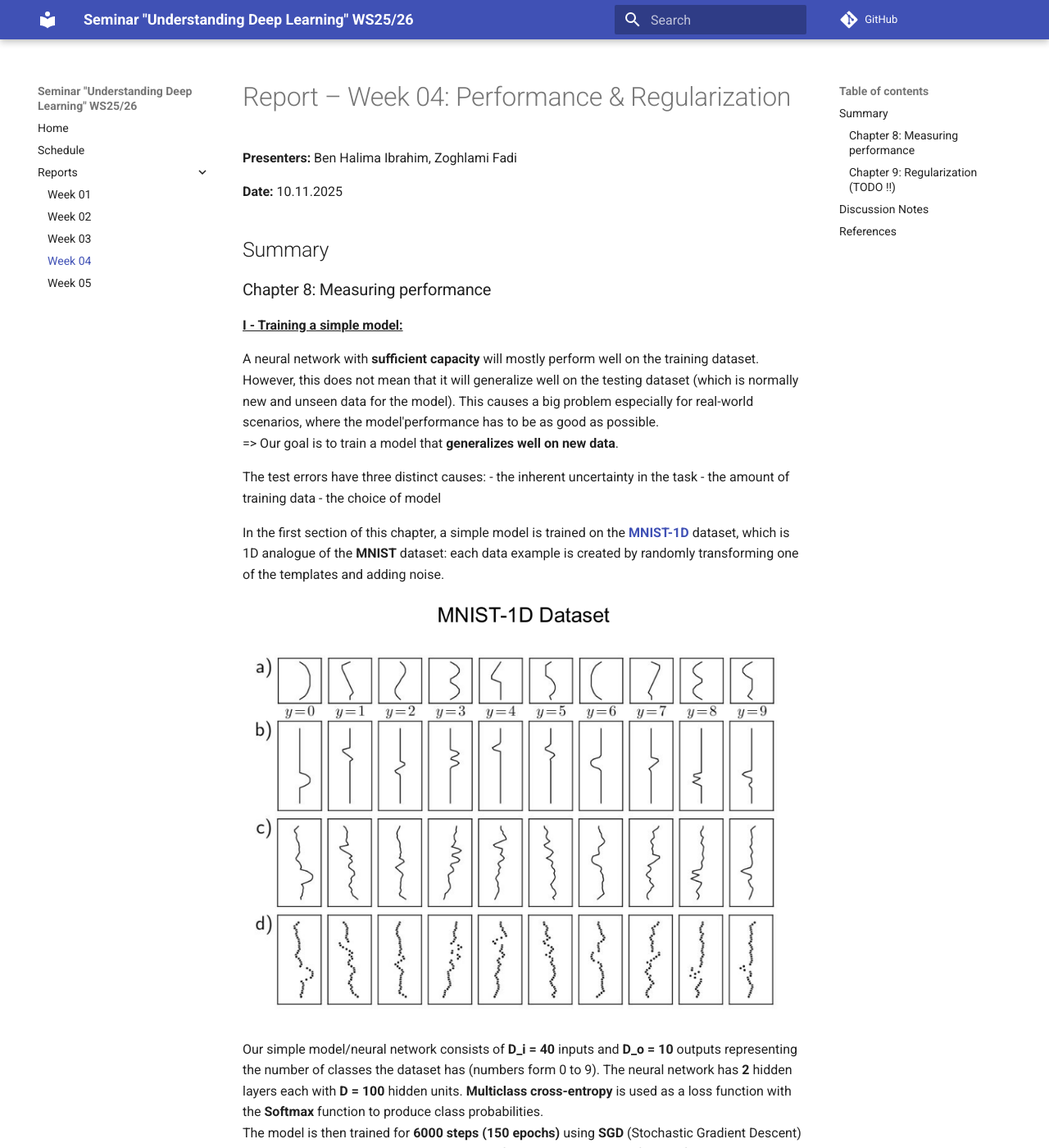
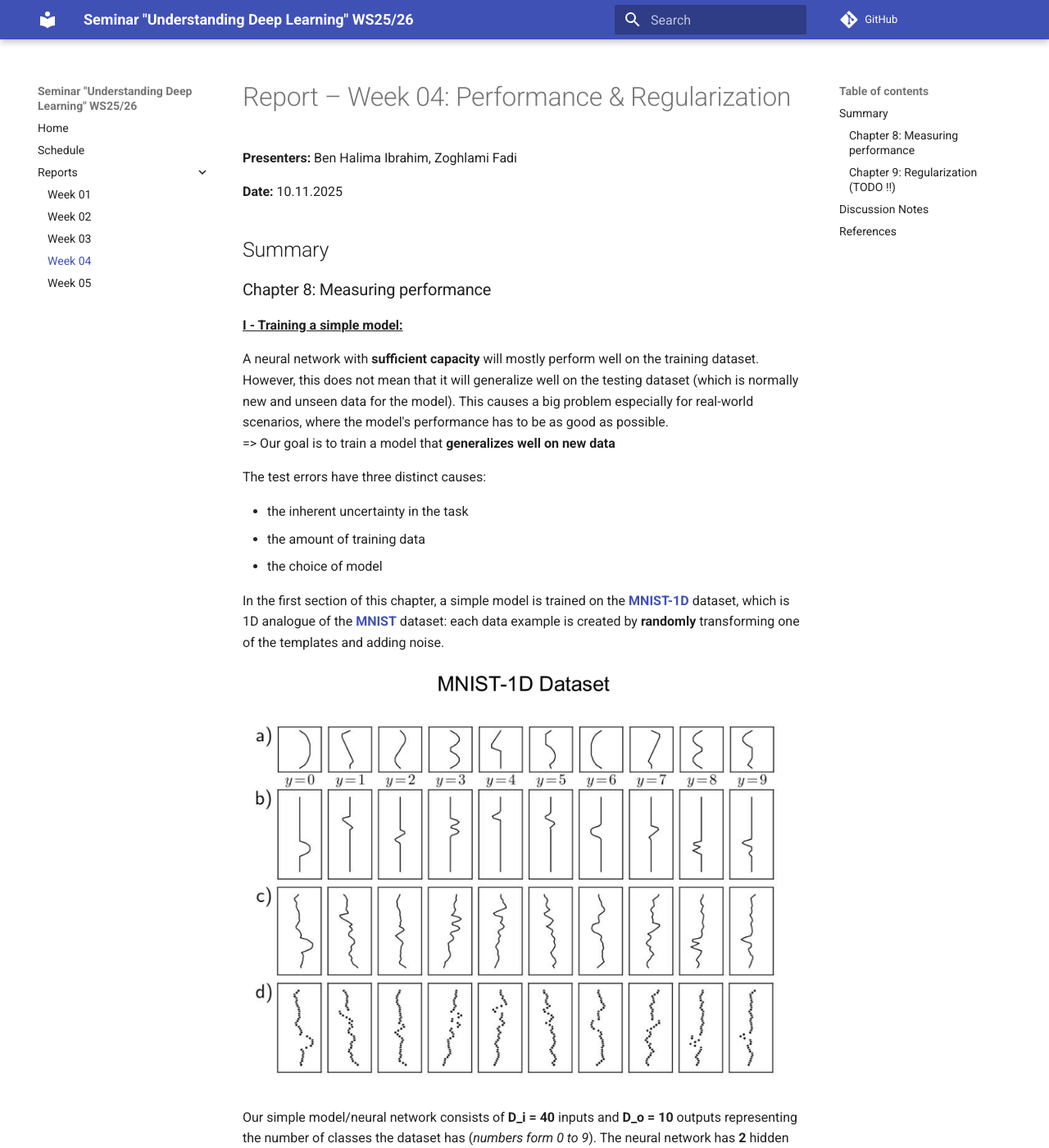
Before and after one commit to link-er/seminar_UDL_wise2526, an MkDocs documentation site: the page built from docs/reports/week04_ch8_9.md, in a window 1280 px wide and 1400 px high. Shown: the whole window at 82% size. Built offline with MkDocs 1.6.1 and Material for MkDocs 9.7.7, drawn with Linux system fonts in a browser that asks for light colours; comment, search, counter and statistics services are not loaded; part of the change alters nothing that is shown; some of the changed text lies outside the part shown.

```diff
--- a/docs/reports/week04_ch8_9.md
+++ b/docs/reports/week04_ch8_9.md
@@ -14,36 +14,36 @@
 
 **<u>I - Training a simple model:</u>**
 
-A neural network with **sufficient capacity** will mostly perform well on the training dataset. However, this does not mean that it will generalize well on the testing dataset (which is normally new and unseen data for the model). This causes a big problem especially for real-world scenarios, where the model'performance has to be as good as possible. <br>
-=> Our goal is to train a model that **generalizes well on new data**.
+A neural network with **sufficient capacity** will mostly perform well on the training dataset. However, this does not mean that it will generalize well on the testing dataset (which is normally new and unseen data for the model). This causes a big problem especially for real-world scenarios, where the model's performance has to be as good as possible. <br>
+=> Our goal is to train a model that **generalizes well on new data**
 
 The test errors have three distinct causes:
+
 - the inherent uncertainty in the task
 - the amount of training data
 - the choice of model
 
-In the first section of this chapter, a simple model is trained on the [**MNIST-1D**](https://arxiv.org/pdf/2011.14439) dataset, which is 1D analogue of the **MNIST** dataset: each data example is created by randomly transforming one of the templates and adding noise.
+In the first section of this chapter, a simple model is trained on the [**MNIST-1D**](https://arxiv.org/pdf/2011.14439) dataset, which is 1D analogue of the [**MNIST**](https://en.wikipedia.org/wiki/MNIST_database) dataset: each data example is created by **randomly** transforming one of the templates and adding noise.
 
 ![MNIST-1D dataset](../images/MNIST-1D-Dataset.jpg)
 
-Our simple model/neural network consists of **D_i = 40** inputs and **D_o = 10** outputs representing the number of classes the dataset has (numbers form 0 to 9). The neural network has **2** hidden layers each with **D = 100** hidden units. **Multiclass cross-entropy** is used as a loss function with the **Softmax** function to produce class probabilities.<br>
+Our simple model/neural network consists of **D_i = 40** inputs and **D_o = 10** outputs representing the number of classes the dataset has (*numbers form 0 to 9*). The neural network has **2** hidden layers each with **D = 100** hidden units. **Multiclass cross-entropy** is used as a loss function with the **Softmax** function to produce class probabilities.<br>
 The model is then trained for **6000 steps (150 epochs)** using **SGD** (Stochastic Gradient Descent) as a learning algorithm with a learning rate of **0.1** and a batch-size of **100**. After the training process, we tested our trained model on **1000** extra examples from the dataset.
 
  ![Train-Test-Error-Loss](../images/PerfMNIST1DResults.svg)
 
-In figure (a), we can see that the training error decreases as the training proceeds (the training data is classified *perfectly* after around **4000
+In figure (a), we can see that the training error decreases as the training proceeds (the training data is classified perfectly after around **4000
 training steps**). The testing error, however, decreases as well but to about **40%** and does not drop below it.<br>
 In figure (b), the training loss also decreases continuously towards zero as the training proceeds. The testing loss, on the other hand, decreases at first but suddenly starts going up after around **1500 training steps** reaching higher values than before.<br>
-=> Our model is making, in this case, the same mistakes but with increasing confidence and this will decrease the probability of correct answers, and
-therefore increase the negative log-likelihood.<br>
-=> Our model has then **memorized** the training data but **does not generalize well** on the testing data.
+=> Our model is making, in this case, the same mistakes but with increasing confidence and this will decrease the probability of correct answers, and therefore increase the negative log-likelihood<br>
+=> Our model has then **memorized** the training data but **does not generalize well** on the testing data
 
 **<u>II - Sources of error:</u>**
 
 When a neural network fails to generalize well, there are mainly three sources of error:
 
 - **Noise:** the data generation process itself includes the addition of noise to the input data. Therefore, there are **multiple possible valid** outputs for each input (figure (a) below). This may be caused due to a **stochastic element** in the data generation process (mislabeled data as an example). In some rare cases, the noise can be **absent**: for example, a network might approximate a function that is deterministic but requires significant computation to evaluate.<br>
-=> However, noise is <u>usually</u> a fundamental limitaion on the test performance.
+=> However, noise is <u>usually</u> a fundamental limitaion on the test performance
 - **Bias:** this happens when the model is **not flexible enough** to fit the data perfectly. In figure (b) below for example, the three-region model (*cyan line*) cannot exactly fit the true function (*black line*), even with the best possible parameters (*gray regions represent signed error*).
 - **Variance:** this occurs when there are **limited** training examples, and therefore there is no way to distinguish noise in the underlying data from systematic changes in the underlying function.This means that, for different training datasets, the result will be slightly different each time (figure (c) below). In practice, however, there can be an **additional variance** due to the stochastic learning algorithm, which does not necesseraliy converge to the same solution each time.
 
```
